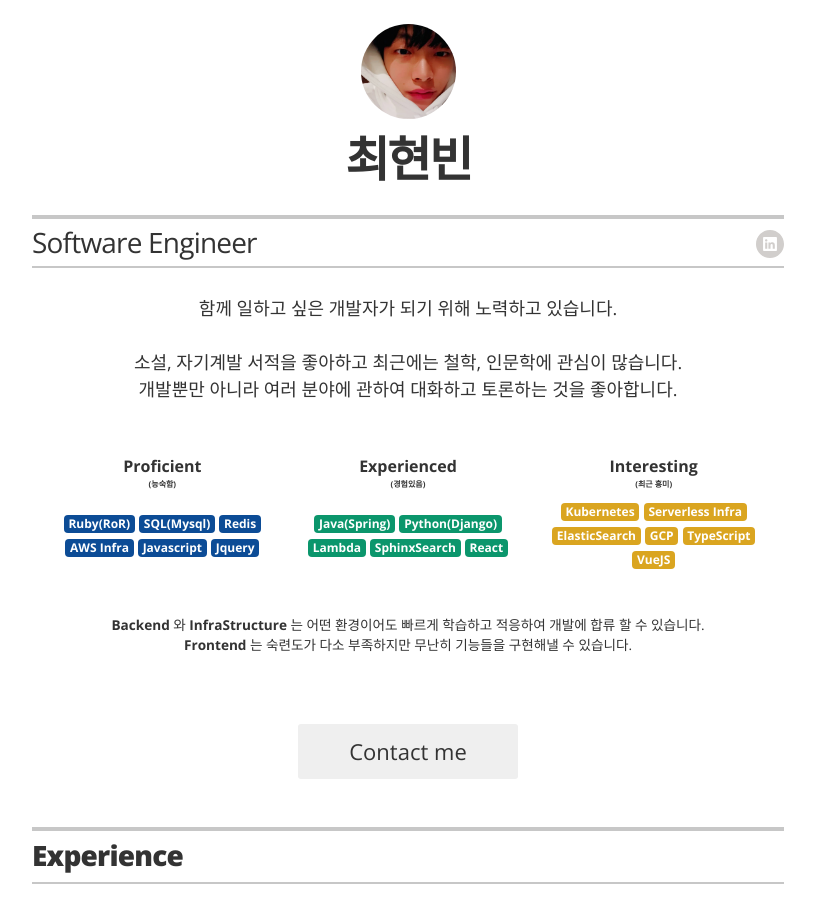
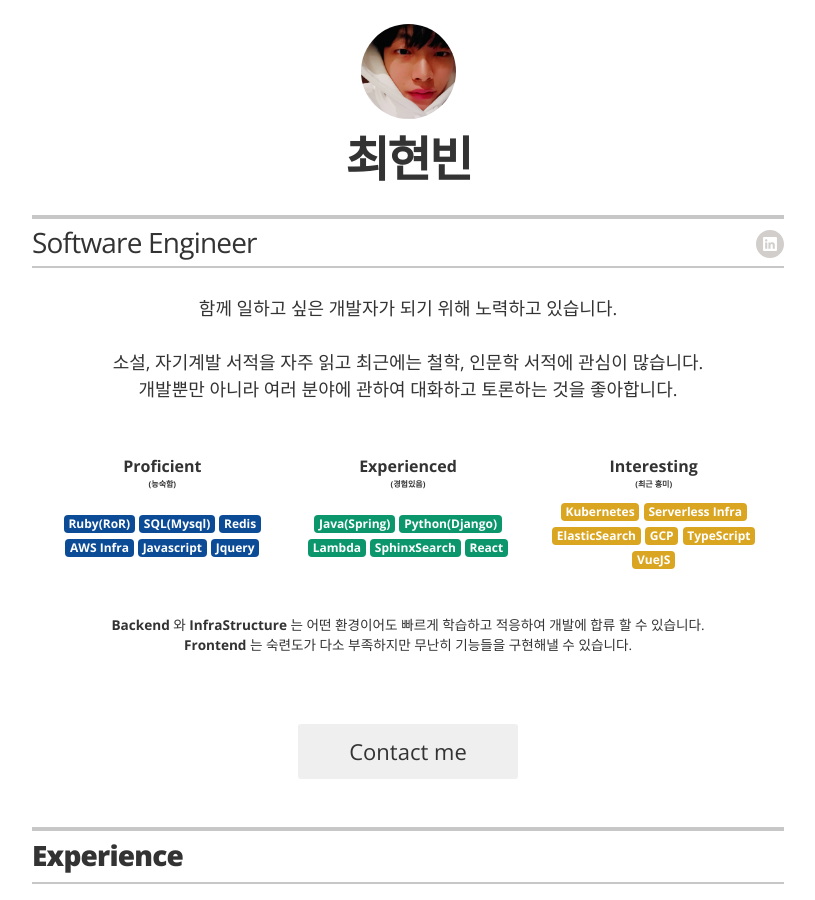
Before and after one commit to bingl2/resume, a Jekyll site: the page built from index.html, in a window 1280 px wide and 900 px high. Shown: the whole window, without its empty margins (232-1047 px from the left). Built offline with Jekyll 4.4.1, drawn with Linux system fonts in a browser that asks for light colours.

Commit message:
소개 수정

```diff
--- a/_config.yml
+++ b/_config.yml
@@ -14,7 +14,7 @@ resume_name:                    "최현빈"
 resume_title:                   "Software Engineer"
 resume_contact_email:           "chlgusrla@gmail.com"
 resume_header_contact_info: "chlgusrla@gmail.com"
-resume_header_intro: "<br><div style='text-align: center;'>함께 일하고 싶은 개발자가 되기 위해 노력하고 있습니다.<br><br> 소설, 자기계발 서적을 좋아하고 최근에는 철학, 인문학에 관심이 많습니다.<br> 개발뿐만 아니라 여러 분야에 관하여 대화하고 토론하는 것을 좋아합니다. </div><br>"
+resume_header_intro: "<br><div style='text-align: center;'>함께 일하고 싶은 개발자가 되기 위해 노력하고 있습니다.<br><br> 소설, 자기계발 서적을 자주 읽고 최근에는 철학, 인문학 서적에 관심이 많습니다.<br> 개발뿐만 아니라 여러 분야에 관하여 대화하고 토론하는 것을 좋아합니다. </div><br>"
 resume_skill_set: [{title: "Proficient", description: "(능숙함)"}, {title: "Experienced", description: "(경험있음)"}, {title: "Interesting", description: "(최근 흥미)"}]
 resume_skill_set_description: "<br><div style='text-align: center;'><strong>Backend</strong> 와 <strong>InfraStructure</strong> 는 어떤 환경이어도 빠르게 학습하고 적응하여 개발에 합류 할 수 있습니다. <br> <strong>Frontend</strong> 는 숙련도가 다소 부족하지만 무난히 기능들을 구현해낼 수 있습니다.</div><br>"
 
```
